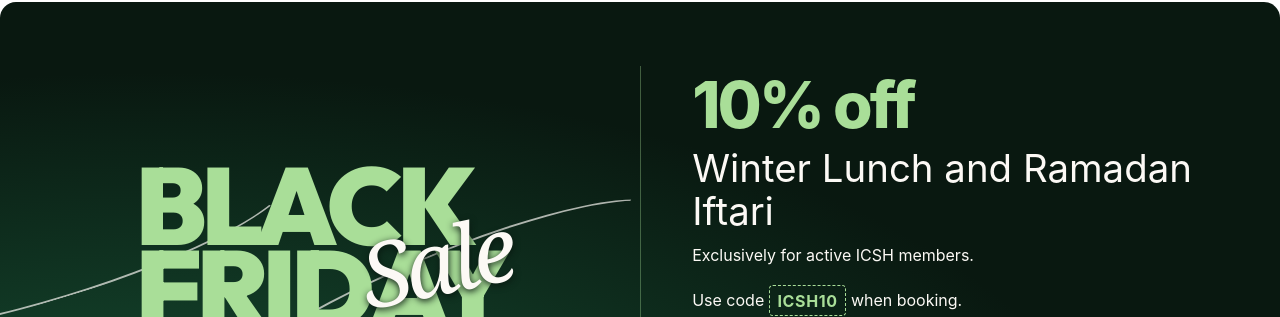
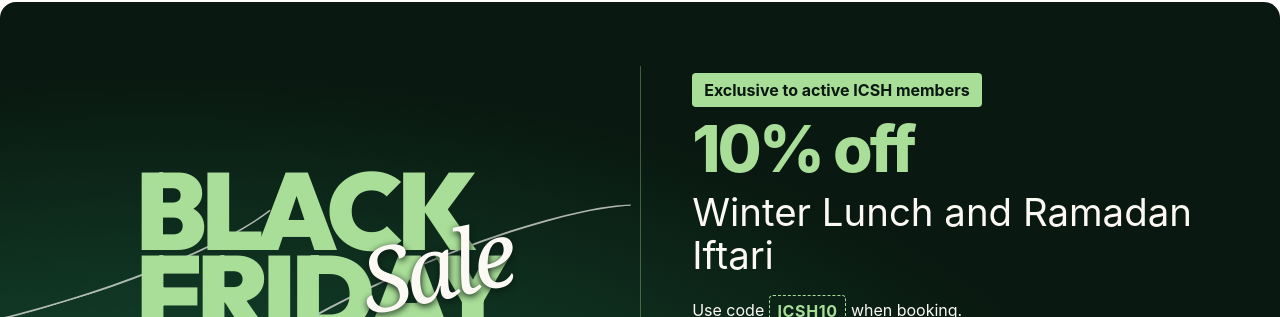
Before and after one commit to icshevents/website, a Next.js app: page / in a window 1280 px wide. Shown: the part 147-464 px from the top of the page. Built offline with nearby package versions, Linux system fonts and the light colour scheme; no server answers; what async_hooks would draw is missing.

Commit message:
Highlight active member eligibility on the Black Friday banner

```diff
--- a/components/BlackFridayBanner.module.css
+++ b/components/BlackFridayBanner.module.css
@@ -94,6 +94,14 @@
  line-height: 1.5;
 }
 
+.offer .eligibility {
+ padding: 5px 12px;
+ border-radius: 4px;
+ color: #091810;
+ background: var(--sale-green);
+ font-weight: 700;
+}
+
 .offer .savings {
  color: var(--sale-green);
  font-size: clamp(42px, 5vw, 72px);
--- a/components/BlackFridayBanner.tsx
+++ b/components/BlackFridayBanner.tsx
@@ -15,9 +15,9 @@ export default function BlackFridayBanner() {
     </h1>
    </div>
    <div className={styles.offer}>
+    <p className={styles.eligibility}>Exclusive to active ICSH members</p>
     <p className={styles.savings}>10% off</p>
     <p className={styles.events}>Winter Lunch and Ramadan Iftari</p>
-    <p>Exclusively for active ICSH members.</p>
     <div className={styles.checkout}>
      <p>Use code <strong className={styles.code}>ICSH10</strong> when booking.</p>
      <p>Ends <time dateTime={blackFridayEndsAt}>8 December 2026 at 11:59 pm UK time</time>.</p>
```
